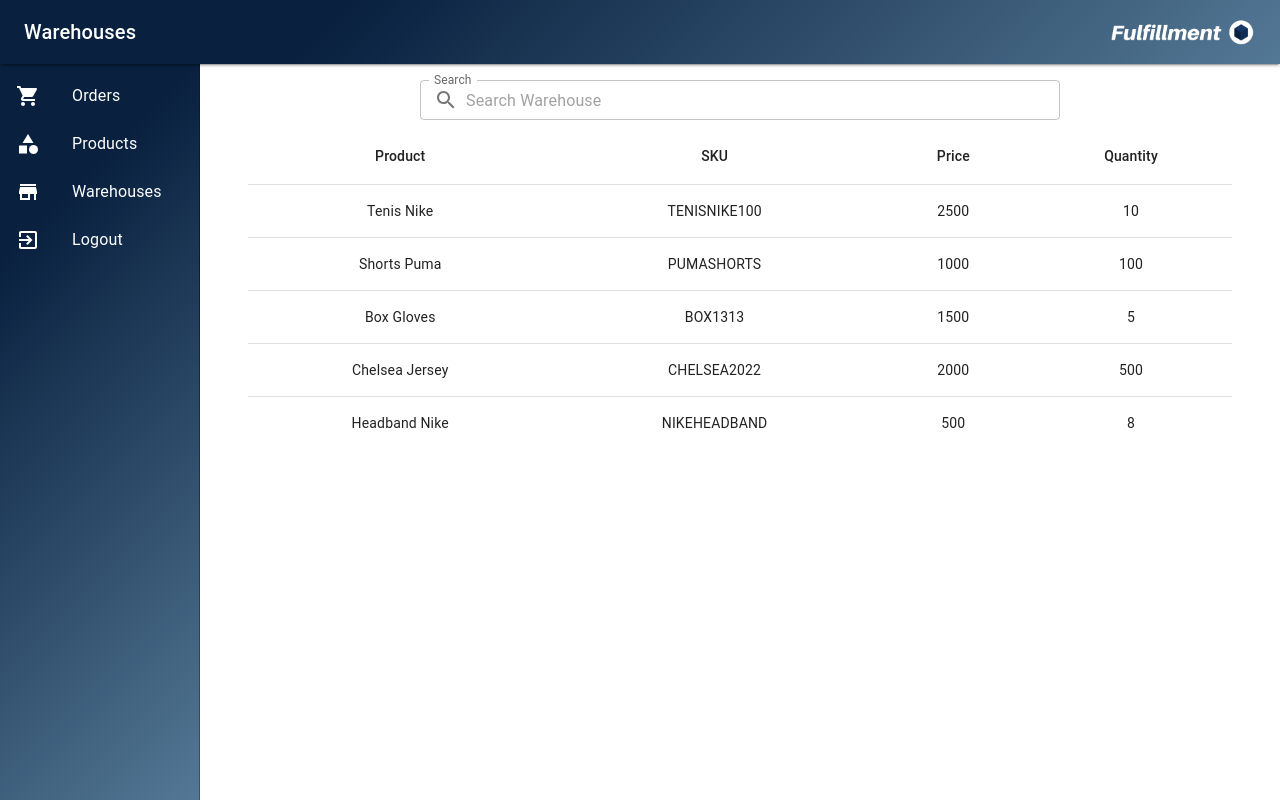
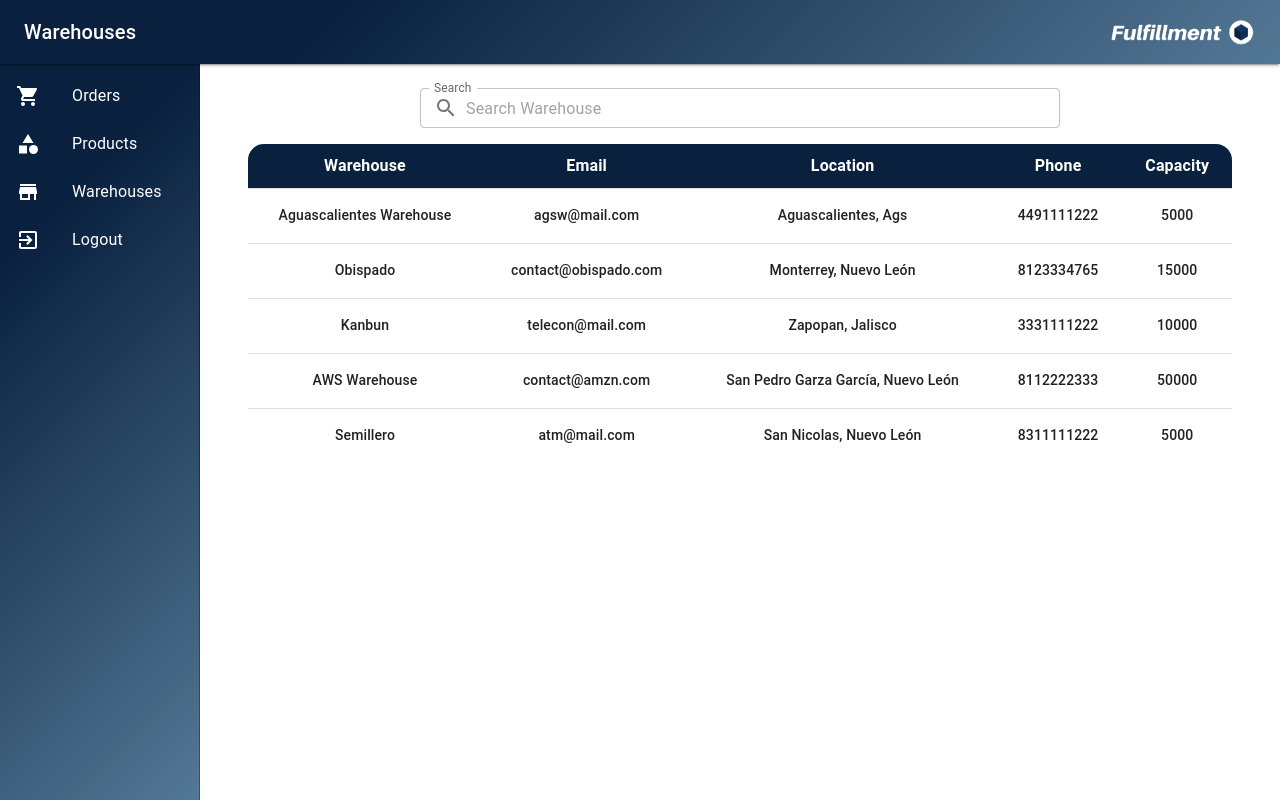
Before and after one commit to Noejuro/fulfillment-app, a React (Create React App) app: page /warehouses in a window 1280 px wide. Built offline with nearby package versions, Linux system fonts and the light colour scheme.

Commit message:
[Feat] Create Warehouse and Products interfaces

```diff
--- a/src/components/shared-components/Table/DataTable.tsx
+++ b/src/components/shared-components/Table/DataTable.tsx
@@ -1,5 +1,8 @@
-import { Table, TableBody, TableCell, TableHead, TableRow } from '@mui/material'
 import React from 'react'
+import { Table, TableBody, TableCell, TableHead, TableRow, Typography, useTheme, useMediaQuery, Grid, Card } from '@mui/material'
+
+//ICONS
+import ErrorOutlineIcon from '@mui/icons-material/ErrorOutline';
 
 interface IColumns {
     id: string,
@@ -11,38 +14,90 @@ interface IColumns {
 
 interface IProps {
     columns: Array<IColumns>,
-    data: Array<any>
+    data: Array<any>,
+    id: string
 }
 
 export default function Datatable(props: IProps): JSX.Element {
 
-    const { columns, data } = props;
+    const { columns, data, id } = props;
+
+    const theme         = useTheme();
+    const breakpoint    = useMediaQuery(theme.breakpoints.up('md'));
 
     return(
         <>
-            <Table sx={{ minWidth: 650 }} stickyHeader aria-label="sticky table">
+            {breakpoint ?
+                <Table stickyHeader aria-label="sticky table">
                     <TableHead>
                         <TableRow>
                             {columns.map(col =>
-                            <TableCell key={col.id} align={ col.align }> { col.name } </TableCell>
+                                <TableCell className="py-2" sx={{backgroundColor: "#09203f", color: "white"}} key={col.id} align={ col.align }>
+                                    <Typography variant="subtitle1" className="fw-bold"> { col.name } </Typography>
+                                </TableCell>
                             )}
                         </TableRow>
                     </TableHead>
                     <TableBody>
-                    {data.map((item) => (
+                        {
+                        !!data.length ?
+                            data.map((item) => (
                                 <TableRow
-                            key={item.sku}
+                                    key={item.id}
                                     sx={{ '&:last-child td, &:last-child th': { border: 0 } }}
                                 >
                                     {columns.map(col =>
-                                <TableCell key={col.id} component="th" scope="row" align={ col.align }>
-                                    {item[col.value]}
+                                        <TableCell key={col.id} className="py-3" align={ col.align }>
+                                            <Typography variant="subtitle2" > {item[col.value]} </Typography>
                                         </TableCell>
                                     )}
                                 </TableRow>
-                    ))}
+                            ))
+                            :
+                            <TableRow
+                                sx={{ '&:last-child td, &:last-child th': { border: 0 } }}
+                            >
+                                <TableCell className="py-3" align="center" colSpan={7}>
+                                    <ErrorOutlineIcon fontSize='large' />
+                                    <Typography variant="subtitle1" className="fw-bold" > No data available </Typography>
+                                </TableCell>
+                            </TableRow>
+                        }
                     </TableBody>
                 </Table>
+                :
+                <Grid container>
+                    {!!data.length ?
+                        <>
+                            {data.map((item) => (
+                                <Grid item xs={12} sm={6} className="p-2" key={item.id}>
+                                    <Card className="w-100 h-100" style={{borderRadius: 15}}>
+                                        <div className="d-flex flex-column">
+                                            <div className="d-flex flex-row mx-0 px-3 py-1" style={{backgroundColor: "black", color: "white"}}>
+                                                <Typography variant="subtitle1" noWrap  sx={{ textOverflow: 'ellipsis' }}> {item[id]} </Typography>
+                                            </div>
+                                            <Grid container className="px-2">
+                                                {columns.map(col =>
+                                                    <Grid item xs={6} className=" py-1 px-2" key={col.id}>
+                                                        <Typography variant="subtitle1" className="fw-bold"> {col.name} </Typography>
+                                                        <Typography variant="subtitle1" noWrap  sx={{ textOverflow: 'ellipsis' }}> {item[col.value]} </Typography>
+                                                    </Grid>
+                                                )}
+                                            </Grid>
+                                        </div>
+                                    </Card>
+                                </Grid>
+                            ))}
+                        </>
+                        :
+                        <Grid item xs={12} className="text-center">
+                            <ErrorOutlineIcon fontSize='large' />
+                            <Typography variant='subtitle1' className="fw-bold"> No data available</Typography>
+                        </Grid>
+                    }
+
+                </Grid>
+            }
         </>
     )
 }
--- a/src/views/Main/Orders/Orders.tsx
+++ b/src/views/Main/Orders/Orders.tsx
@@ -1,10 +1,8 @@
 import React from 'react'
-import { Typography } from '@mui/material'
 
 export default function Orders(): JSX.Element {
     return(
         <>
-            <Typography variant="h1"> Orders </Typography>
         </>
     )
 }
--- a/src/views/Main/Products/Products.tsx
+++ b/src/views/Main/Products/Products.tsx
@@ -1,10 +1,72 @@
-import React from 'react'
-import { Typography } from '@mui/material'
+import React, { useState } from 'react'
+import { InputAdornment, Slide, TextField } from '@mui/material'
+import SearchIcon from '@mui/icons-material/Search';
+import Datatable from '../../../components/shared-components/Table/DataTable';
+
+interface IData {
+    id: number,
+    name: string,
+    price: number,
+    sku: string,
+    quantity: number
+}
 
 export default function Products(): JSX.Element {
+
+    const dummyData = [
+        {id: 1, name: "Tenis Nike", price: 2500, sku: "TENISNIKE100", quantity: 10 },
+        {id: 2, name: "Shorts Puma", price: 1000, sku: "PUMASHORTS", quantity: 100 },
+        {id: 3, name: "Box Gloves", price: 1500, sku: "BOX1313", quantity: 5 },
+        {id: 4, name: "Chelsea Jersey", price: 2000, sku: "CHELSEA2022", quantity: 500 },
+        {id: 5, name: "Headband Nike", price: 500, sku: "NIKEHEADBAND", quantity: 8 }
+    ]
+
+    const [filteredData, setFilteredData]   = useState<IData[]>(dummyData)
+    const [search, setSearch]               = useState<string>("")
+
+
+    const columns = [
+        {id: "name", name: "Name", value: "name", align: 'center' as const, sort: true},
+        {id: "sku", name: "SKU", value: "sku", align: 'center' as const, sort: false},
+        {id: "price", name: "Price", value: "price", align: 'center' as const, sort: true},
+        {id: "quantity", name: "Quantity", value: "quantity", align: 'center' as const, sort: true}
+    ]
+
+    const handleSearch = (event: React.ChangeEvent<HTMLInputElement>): void => {
+        const newSearch = event.target.value;
+        setSearch(newSearch);
+
+        let keys = Object.keys(dummyData[0]);
+
+        let res = dummyData.filter( (item: IData) =>
+             keys.some(( property: string ) =>
+                (item as any)[property].toString().toLowerCase().indexOf(newSearch.toLowerCase()) !== -1
+            )
+        )
+
+        setFilteredData([...res])
+    }
+
     return(
         <>
-            <Typography variant="h1"> Products </Typography>
+            <Slide direction="down" in={true} timeout={300}>
+                <div className="d-flex flex-row justify-content-center py-3">
+                    <TextField id="filters" label="Search" placeholder='Search Product' value={search} onChange={handleSearch}
+                    size='small' variant='outlined' color='primary' className='mainSearchBar'
+                    InputProps={{
+                        startAdornment: (
+                            <InputAdornment position="start">
+                                <SearchIcon />
+                            </InputAdornment>
+                        ),
+                    }} />
+                </div>
+            </Slide>
+            <Slide direction="up" in={true} timeout={300}>
+                <div className="d-flex flex-row" style={{overflowY: "auto", borderRadius: "1rem 1rem 0 0"}}>
+                    <Datatable data={filteredData} columns={columns} id={"sku"} />
+                </div>
+            </Slide>
         </>
     )
 }
--- a/src/views/Main/Warehouses/Warehouses.tsx
+++ b/src/views/Main/Warehouses/Warehouses.tsx
@@ -1,29 +1,59 @@
-import React from 'react'
-import { InputAdornment, TextField } from '@mui/material'
+import React, { useState } from 'react'
+import { InputAdornment, Slide, TextField } from '@mui/material'
 import SearchIcon from '@mui/icons-material/Search';
 import Datatable from '../../../components/shared-components/Table/DataTable';
+
+interface IData {
+    id: number,
+    name: string,
+    email: string,
+    location: string,
+    phone: string,
+    capacity: number
+}
 
 export default function Warehouses(): JSX.Element {
 
     const dummyData = [
-        {name: "Tenis Nike", price: 2500, sku: "TENISNIKE100", quantity: 10 },
-        {name: "Shorts Puma", price: 1000, sku: "PUMASHORTS", quantity: 100 },
-        {name: "Box Gloves", price: 1500, sku: "BOX1313", quantity: 5 },
-        {name: "Chelsea Jersey", price: 2000, sku: "CHELSEA2022", quantity: 500 },
-        {name: "Headband Nike", price: 500, sku: "NIKEHEADBAND", quantity: 8 }
+        {id: 1, name: "Aguascalientes Warehouse", email: "agsw@mail.com", location: "Aguascalientes, Ags", phone: "4491111222", capacity: 5000 },
+        {id: 2, name: "Obispado", email: "contact@obispado.com", location: "Monterrey, Nuevo León", phone: "8123334765", capacity: 15000 },
+        {id: 3, name: "Kanbun", email: "telecon@mail.com", location: "Zapopan, Jalisco", phone: "3331111222", capacity: 10000 },
+        {id: 4, name: "AWS Warehouse", email: "contact@amzn.com", location: "San Pedro Garza García, Nuevo León", phone: "8112222333", capacity: 50000 },
+        {id: 5, name: "Semillero", email: "atm@mail.com", location: "San Nicolas, Nuevo León", phone: "8311111222", capacity: 5000 }
     ]
 
+    const [filteredData, setFilteredData]   = useState<IData[]>(dummyData)
+    const [search, setSearch]               = useState<string>("")
+
+
     const columns = [
-        {id: "name", name: "Product", value: "name", align: 'center' as const, sort: true},
-        {id: "sku", name: "SKU", value: "sku", align: 'center' as const, sort: true},
-        {id: "price", name: "Price", value: "price", align: 'center' as const, sort: false},
-        {id: "quantity", name: "Quantity", value: "quantity", align: 'center' as const, sort: true}
+        {id: "name", name: "Warehouse", value: "name", align: 'center' as const, sort: true},
+        {id: "email", name: "Email", value: "email", align: 'center' as const, sort: true},
+        {id: "location", name: "Location", value: "location", align: 'center' as const, sort: false},
+        {id: "phone", name: "Phone", value: "phone", align: 'center' as const, sort: true},
+        {id: "capacity", name: "Capacity", value: "capacity", align: 'center' as const, sort: true}
     ]
+
+    const handleSearch = (event: React.ChangeEvent<HTMLInputElement>): void => {
+        const newSearch = event.target.value;
+        setSearch(newSearch);
+
+        let keys = Object.keys(dummyData[0]);
+
+        let res = dummyData.filter( (item: IData) =>
+             keys.some(( property: string ) =>
+                (item as any)[property].toString().toLowerCase().indexOf(newSearch.toLowerCase()) !== -1
+            )
+        )
+
+        setFilteredData([...res])
+    }
 
     return(
         <>
-            <div className="d-flex flex-row justify-content-center py-2">
-                <TextField id="filters" label="Search" placeholder='Search Warehouse'
+            <Slide direction="down" in={true} timeout={300}>
+                <div className="d-flex flex-row justify-content-center py-3">
+                    <TextField id="filters" label="Search" placeholder='Search Warehouse' value={search} onChange={handleSearch}
                     size='small' variant='outlined' color='primary' className='mainSearchBar'
                     InputProps={{
                         startAdornment: (
@@ -33,9 +63,12 @@ export default function Warehouses(): JSX.Element {
                         ),
                     }} />
                 </div>
-            <div className="d-flex flex-row" style={{overflowY: "auto"}}>
-                <Datatable data={dummyData} columns={columns} />
+            </Slide>
+            <Slide direction="up" in={true} timeout={300}>
+                <div className="d-flex flex-row" style={{overflowY: "auto", borderRadius: "1rem 1rem 0 0"}}>
+                    <Datatable data={filteredData} columns={columns} id={"name"} />
                 </div>
+            </Slide>
         </>
     )
 }
```
Lines whose indentation alone changed are shown as unchanged.
